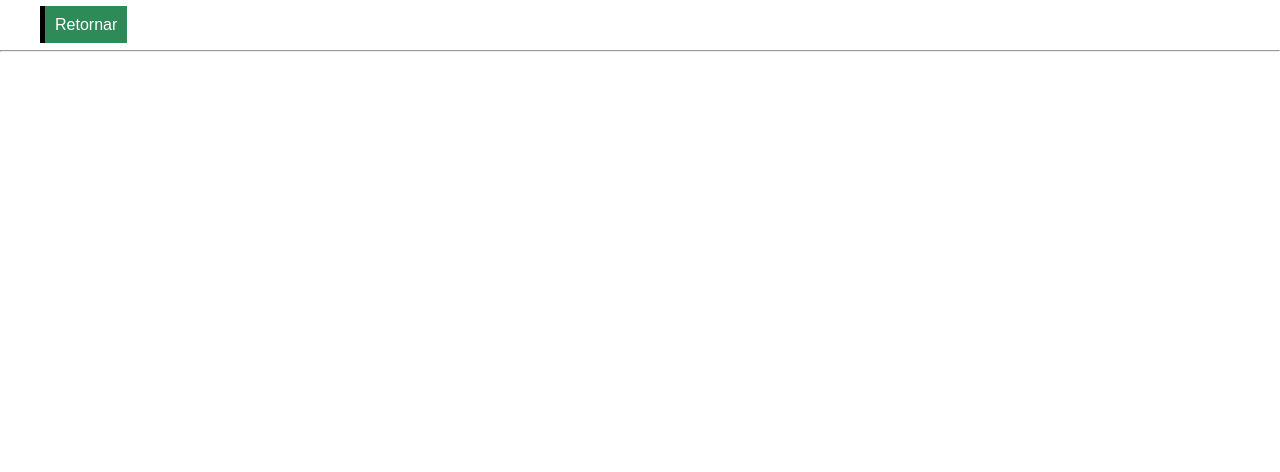
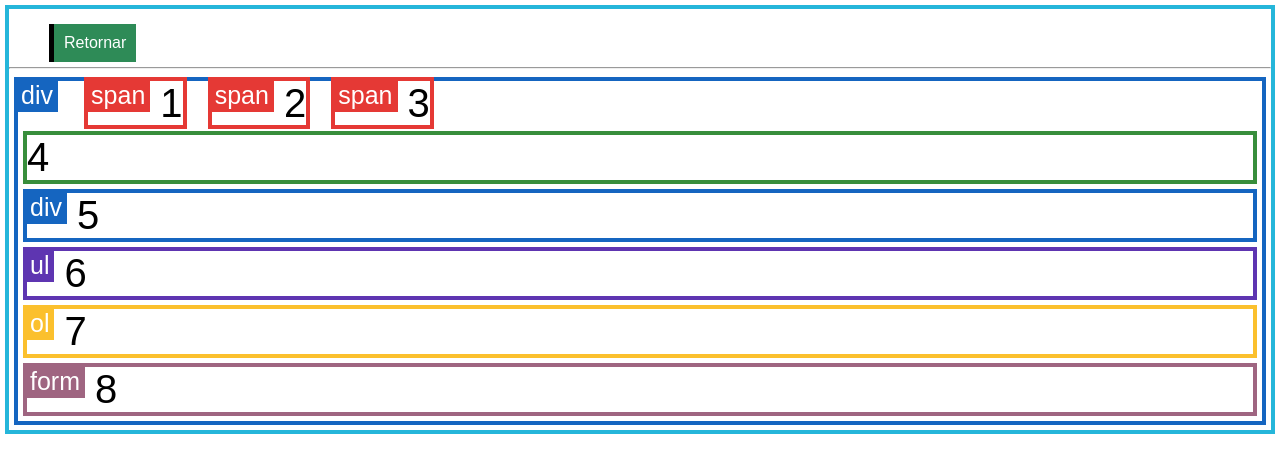
Before and after one commit to fernandosouto/CSS, a plain HTML site: page pages/page01.html in a window 1280 px wide. Drawn offline with Linux system fonts and the light colour scheme.

Commit message:
Estruturando estudos em CSS

```diff
--- a/css/estilo.css
+++ b/css/estilo.css
@@ -9,9 +9,15 @@ body{
 .titulo p{
     font-size: 20px;
 }
+.section{
+    background-color: #FFF;
+    height: 50px;
+}
 .section ul{
-    display: block;
+    display: inline-block;
     list-style: none;
+    margin-top: 0px;
+    margin: 15px 0 15px 0;
 }
 .section section ul li{
     display: inline-block;
@@ -19,6 +25,7 @@ body{
     /* padding: 10px; */
 }
 .section ul li a{
+    display:inline-block;
     background-color: seagreen;
     color: white;
     text-decoration: none;
--- /dev/null
+++ b/pages/css/estilo.css
@@ -0,0 +1,20 @@
+#main{
+    font-size: 40px;
+}
+#main ul, ol{
+    padding: 0;
+}
+#main li{
+    margin-left: 60px;
+}
+body, #main .tag{
+    border: solid 4px;
+    margin: 5px;
+}
+.tag label{
+    color: #FFF;
+    font-size: 25px;
+    vertical-align: top;
+    margin-right: 10px;
+    padding: 0 5px 3px 3px;
+}
--- /dev/null
+++ b/pages/js/tag.js
@@ -0,0 +1,31 @@
+const colors = {
+    p: '#388e3c',
+    div: '#1565c0',
+    span: '#e53935',
+    section: '#f67809',
+    ul: '#5e35b1',
+    ol: '#fbc02d',
+    header: '#d81b60',
+    nav: '#64dd17',
+    main: '#00acc1',
+    footer: '#304ffe',
+    form: '#9f6581',
+    body: '#25b6da',
+    padrao: '#616161',
+    get(tag){
+        return this [tag] ? this[tag] : this.padrao
+    }
+}
+
+document.querySelectorAll('.tag').forEach(elemento =>{
+    const tagName = elemento.tagName.toLowerCase()
+
+    elemento.style.borderColor = colors.get(tagName)
+
+    if(!elemento.classList.contains('nolabel')){
+        const label = document.createElement('label')
+        label.style.backgroundColor = colors.get(tagName)
+        label.innerHTML = tagName
+        elemento.insertBefore(label, elemento.childNodes[0])
+    }
+})
--- a/pages/page01.html
+++ b/pages/page01.html
@@ -6,11 +6,10 @@
     <meta name="viewport" content="width=device-width, initial-scale=1.0">
     <title>Aula - </title>
     <link rel="stylesheet" href="../css/estilo.css">
-    <style>
-
-    </style>
+    <link rel="stylesheet" href="css/estilo.css">
 </head>
-<body>
+<body class="tag nolabel">
+    <!-- Código para retornar na página principal! -->
     <div class="section">
         <ul>
             <li>
@@ -19,6 +18,20 @@
         </ul>
     </div>
     <hr>
-
+    <!-- Fim do código para retornar na página principal! -->
+    <div id="main">
+        <div class="tag">
+            <span class="tag">1</span>
+            <span class="tag">2</span>
+            <span class="tag">3</span>
+            <p class="tag nolabel">4</p>
+            <div class="tag">5</div>
+            <ul class="tag">6</ul>
+            <ol class="tag">7</ol>
+            <form class="tag">8</form>
+        </div>
+    </div>
+    <!-- Script JavaScript -->
+    <script src="js/tag.js"></script>
 </body>
 </html>
```
Also changed, not shown: index.html (+1 -1 lines), login.html (deleted, +0 -12 lines), pages/seletores.html (added, +61 -0 lines).
